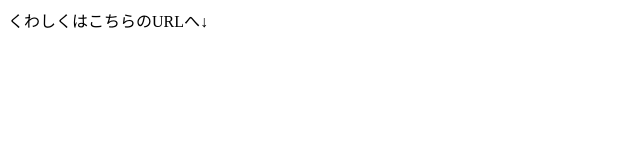
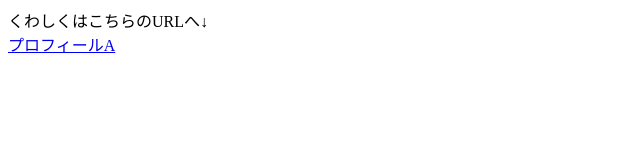
Before and after one commit to hira-Git/ensyu0325, a plain HTML site: page profile_A.html in a window 1280 px wide. Shown: the whole page, without its empty margins (0-640 px from the left). Drawn offline with Linux system fonts and the light colour scheme.

Commit message:
profile_A.htmlの更新

```diff
--- a/profile_A.html
+++ b/profile_A.html
@@ -2,6 +2,6 @@
 <html lang="ja">
 <body>
 	くわしくはこちらのURLへ↓<br>
-	<a href="profile_B.html">
+	<a href="profile_B.html">プロフィールA</a>
 </body>
 </html>
```
